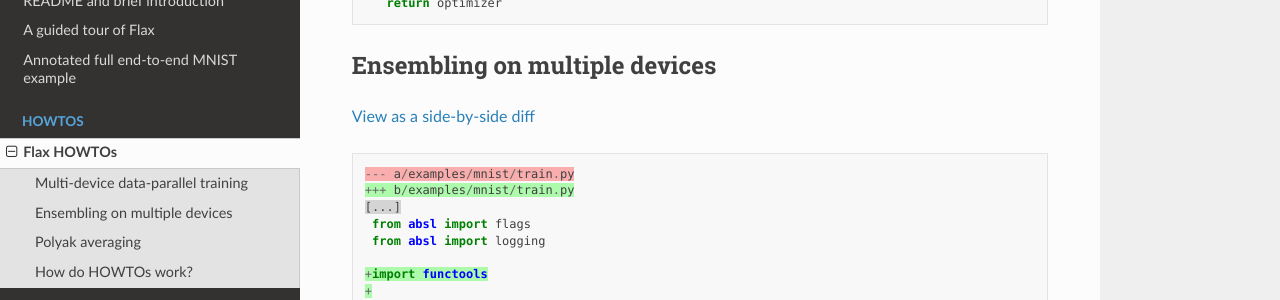
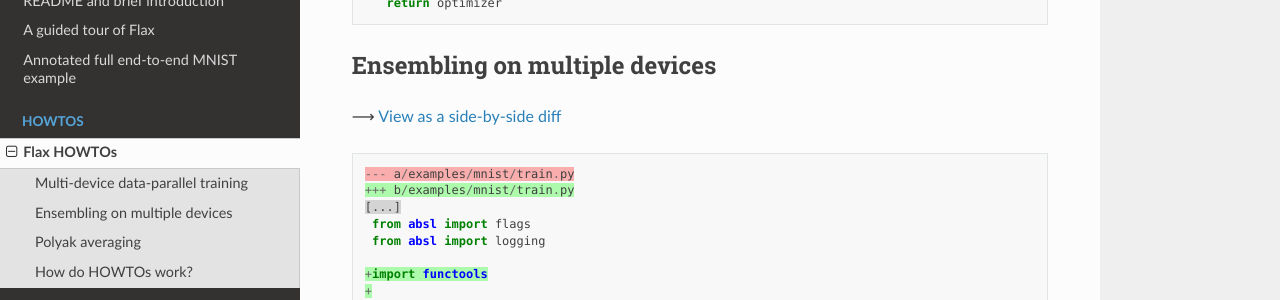
Before and after one commit to bortkomencw/flax, a Sphinx documentation site: the page built from docs/howtos.rst, in a window 1280 px wide and 900 px high, scrolled down 1758 px. Shown: the part 151-451 px from the top of the window. Built offline with Sphinx 7.4.7 and the Read the Docs theme 2.0.0, drawn with Linux system fonts in a browser that asks for light colours.

```diff
--- a/docs/howtos.rst
+++ b/docs/howtos.rst
@@ -31,7 +31,7 @@ Multi-device data-parallel training
 Ensembling on multiple devices
 ------------------------------
 
-`View as a side-by-side diff <https://github.com/google-research/flax/compare/prerelease..howto-ensembling?diff=split>`_
+⟶ `View as a side-by-side diff <https://github.com/google-research/flax/compare/prerelease..howto-ensembling?diff=split>`_
 
 .. raw:: html
    :file: _formatted_howtos/howto-ensembling.diff.html
@@ -40,7 +40,7 @@ Ensembling on multiple devices
 Polyak averaging
 ----------------
 
-`View as a side-by-side diff <https://github.com/google-research/flax/compare/prerelease..howto-polyak-averaging?diff=split>`_
+⟶ `View as a side-by-side diff <https://github.com/google-research/flax/compare/prerelease..howto-polyak-averaging?diff=split>`_
 
 .. raw:: html
    :file: _formatted_howtos/howto-polyak-averaging.diff.html
```
